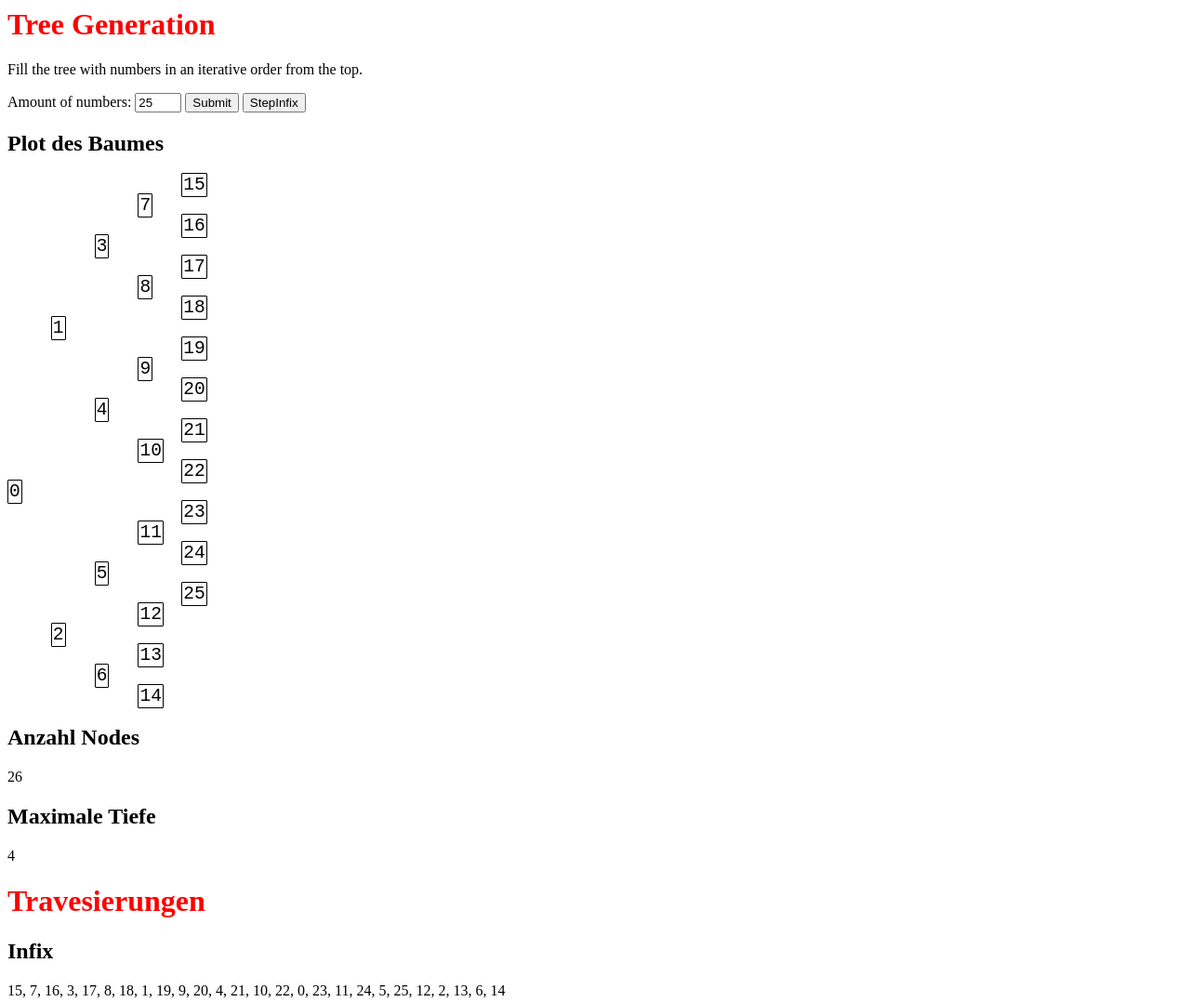
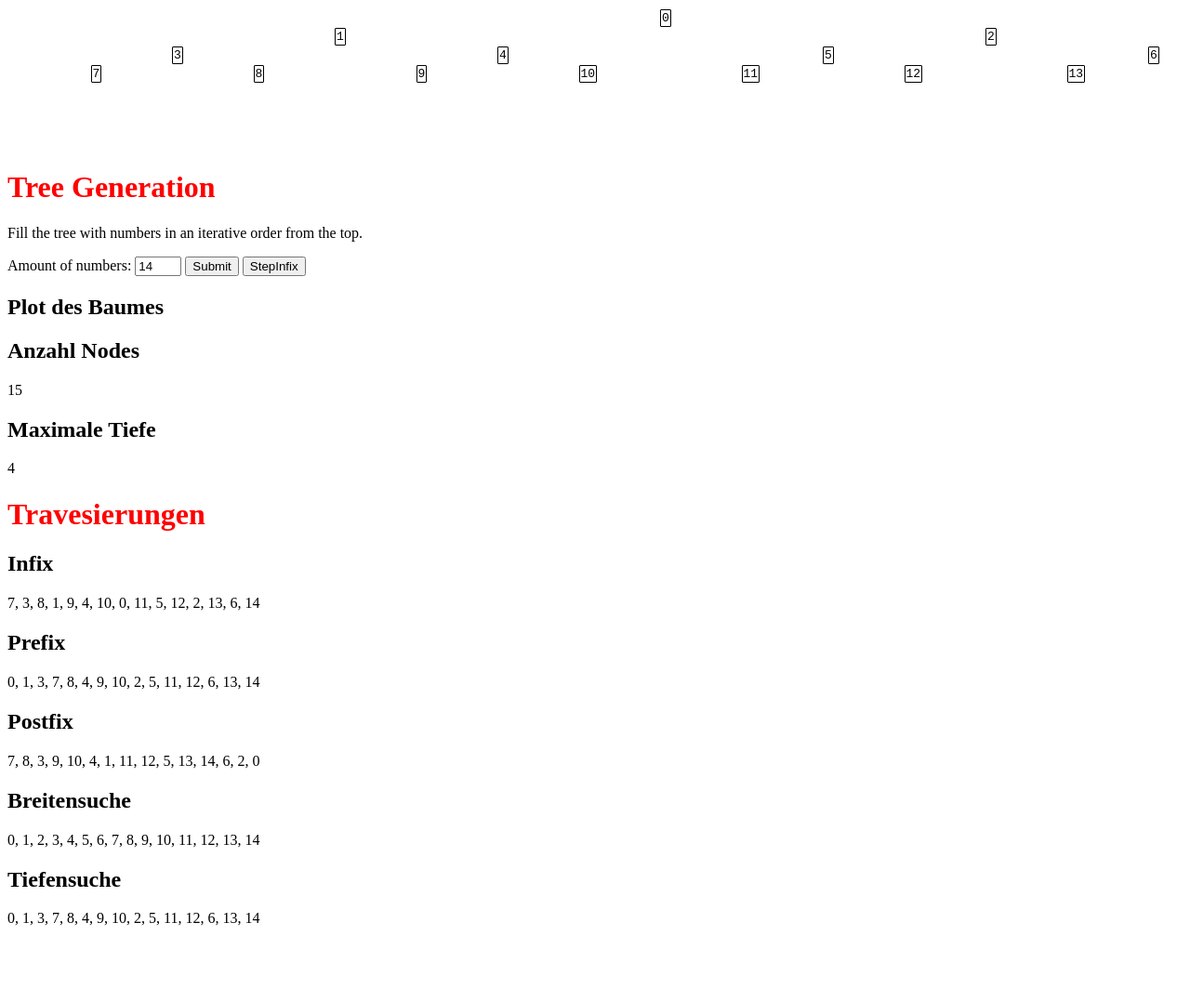
Before and after one commit to ben165/webtree, a plain HTML site: page index.html in a window 1280 px wide. Shown: the top 1078 px of the page at 93% size. After the commit the page ends 1013 px from the top, so only its background shows below. Drawn offline with Linux system fonts and the light colour scheme.

Commit message:
Letzter Stand

```diff
--- a/index.html
+++ b/index.html
@@ -8,8 +8,20 @@ h1 {color:red;}
 span.treecolumn {
 	font-family: monospace;
 	font-size: 1em;
-	margin: 0;
+	margin: 10px;
 	padding: 1px;
+
+	border-style: solid;
+	border-width: 1px;
+	border-color: black;
+	border-radius: 1px;}
+
+span.tree2 {
+	font-family: monospace;
+	font-size: 1em;
+	margin: 10px;
+	padding: 1px;
+	position: fixed;
 
 	border-style: solid;
 	border-width: 1px;
@@ -22,13 +34,21 @@ span.treecolumn {
 
 
 <body>
+<p id="plot2"></p>
+<p>&nbsp;</p>
+<p>&nbsp;</p>
+<p>&nbsp;</p>
+<p>&nbsp;</p>
+<p>&nbsp;</p>
+
+<!-- <span style="position: fixed;top: 0;left: 0;border: 3px solid #73AD21;">TEST</span> -->
 
 <h1>Tree Generation</h1>
 
 <p>Fill the tree with numbers in an iterative order from the top.</p>
 
 <label for="amount">Amount of numbers:</label>
-<input type="text" id="amountInts" name="amount" value="25" style="width:50px;">
+<input type="text" id="amountInts" name="amount" value="14" style="width:50px;">
 <input type="button" value="Submit" onclick="plotTree();">
 
 <input type="button" value="StepInfix" onclick="TreeFunctions.stepInfix(stepper);">
--- a/tree.js
+++ b/tree.js
@@ -4,6 +4,9 @@ class Node {
 		this.l = null;
 		this.r = null;
 	}
+	x = -1;
+	y = -1;
+	width = -1;
 }
 
 class Stepper {
@@ -22,11 +25,19 @@ function plotTree() {
 	list1 = []
 	TreeFunctions.cleanup(root);
 
+	TreeFunctions.posSet2(root, 700, 0, 700);
+
+	// waagrechter Plot
+	list1 = [];
+	TreeFunctions.plot2(root, list1)
+	document.getElementById("plot2").innerHTML = list1.join("");
+
 	stepper = new Stepper(root);
 
-	TreeFunctions.plot(root, 0, list1)
+	// alter Plot
+	//TreeFunctions.plot(root, 0, list1)
 	//console.log( list1.join("") )
-	document.getElementById("plot").innerHTML = list1.join("");
+	//document.getElementById("plot").innerHTML = list1.join("");
 
 	//console.log("Amount Nodes:\n")
 	//console.log( TreeFunctions.amount(root) )
@@ -95,7 +106,7 @@ const TreeFunctions = {
 		}
 	},
 
-	// cleanup after iterativ creation
+	// cleanup after iterativ creation of tree
 	// removes nodes with null values
 	cleanup(node) {
 		if (node != null) {
@@ -215,7 +226,7 @@ const TreeFunctions = {
 			this.plot(node.l, tiefe, list1);
 			for (i=1; i<tiefe; i++) {
 				list1.push("    "); }
-			list1.push("<span class=\"treecolumn\" id=\"n" + String(node.value) + "\">" + String(node.value) + "</span>\n");
+			list1.push("<span class=\"treecolumn\" id=\"n" + String(node.value) + "\">" + String(node.value) + " x:" + String(node.x) + " y:" + String(node.y) + "</span>\n");
 			this.plot(node.r, tiefe, list1);
 		}
 	},
@@ -242,9 +253,60 @@ const TreeFunctions = {
 				return;
 			}
 		}
+	},
+
+
+	// position calculation (x,y) with depth search (not working yet!)
+	posSet(node) {
+		stack = [];
+
+		if ( node != null) {
+			stack.push(node); }
+
+		while ( stack.length != 0 ) {
+			temp = stack.pop();
+
+			list1.push( temp.value );
+
+			if (temp.r != null) {
+				stack.push(temp.r); }
+			if (temp.l != null) {
+				stack.push(temp.l);	}
+		}
+	},
+
+
+	posSet2(node, posx, posy, width) {
+		if (node != null) {
+			node.x = posx;
+			node.y = posy;
+			node.width = width;
+			this.posSet2(node.l, posx - width/2, posy+20, width/2);
+			this.posSet2(node.r, posx + width/2, posy+20, width/2);
+		}
+	},
+
+
+	// Plotten des Baumes waagrecht
+	plot2(node, list1) {
+		if (node != null) {
+			list1.push("<span class=\"tree2\" style=\"top: "+ String(node.y) +";left: "+ String(node.x) +";\" id=\"n" + String(node.value) + "\">" + String(node.value) + "</span>\n");
+			this.plot2(node.l, list1);
+			this.plot2(node.r, list1);
+		}
 	}
 
 
+//	plot2(node) {
+//		if (node != null) {
+//			++tiefe;
+//			this.plot(node.l, tiefe, list1);
+//			for (i=1; i<tiefe; i++) {
+//				list1.push("    "); }
+//			list1.push("<span class=\"treecolumn\" id=\"n" + String(node.value) + "\">" + String(node.value) + " x:" + String(node.x) + " y:" + String(node.y) + "</span>\n");
+//			this.plot(node.r, tiefe, list1);
+//		}
+//	},
 
 }
 
```
